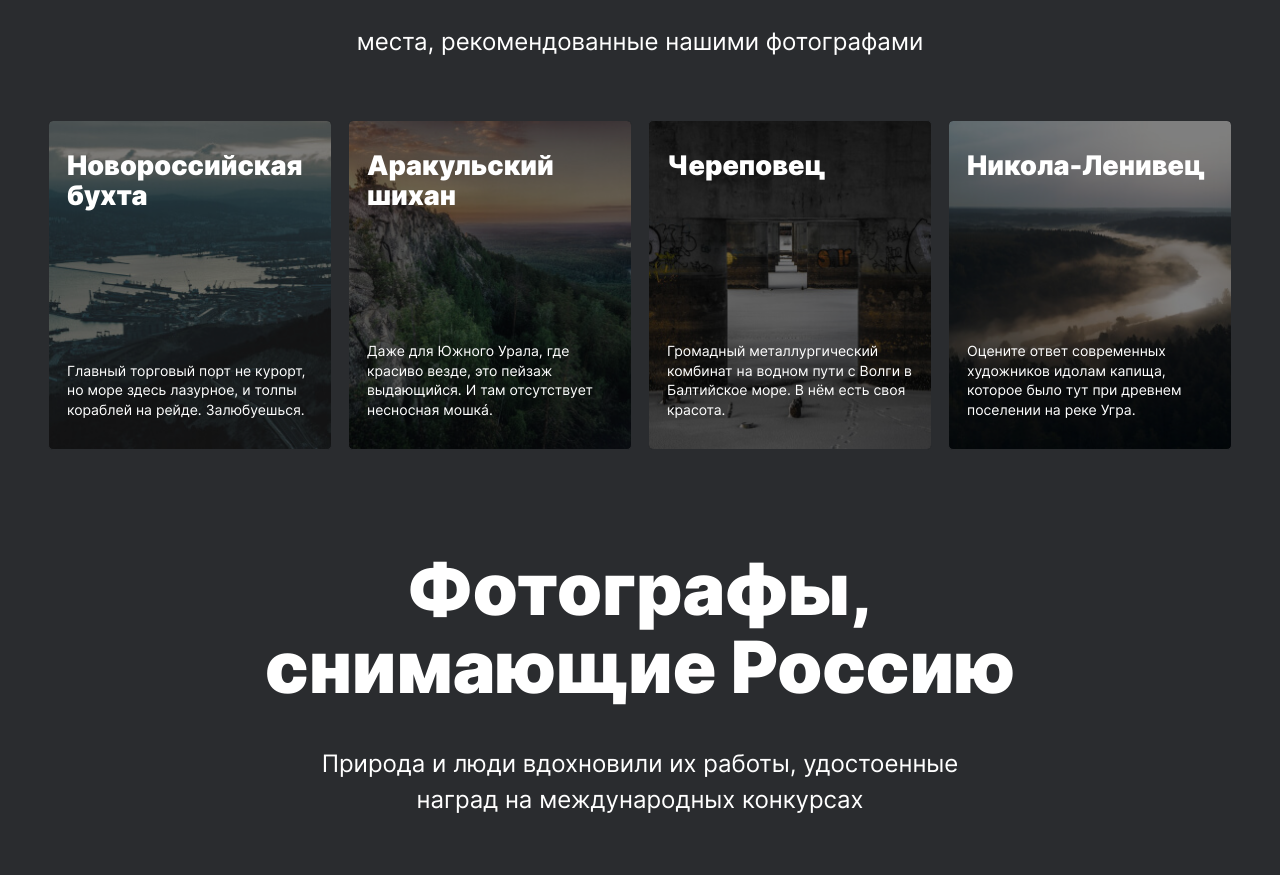
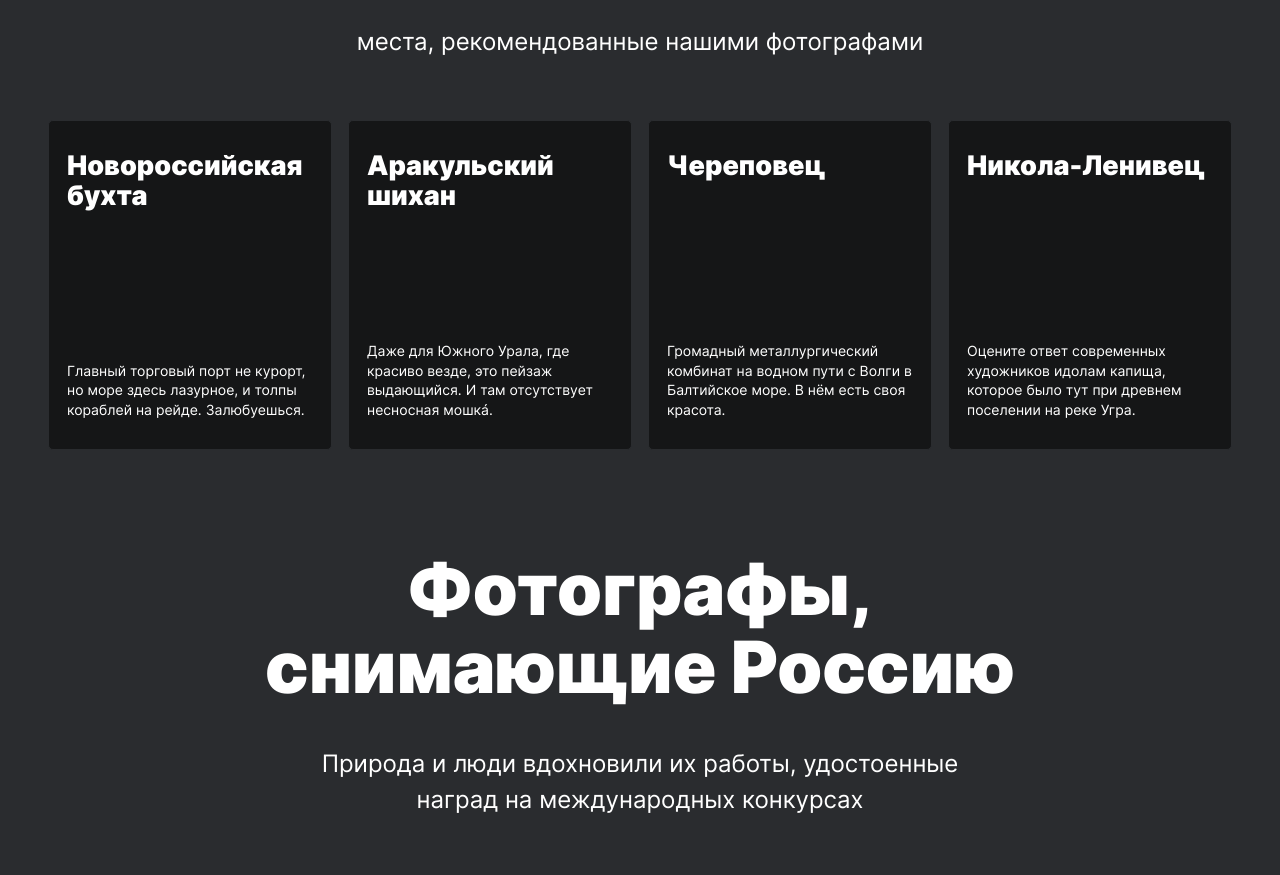
Before and after one commit to karpov2/Travel-in-Russia, a plain HTML site: page index.html in a window 1280 px wide. Shown: the part 6680-7555 px from the top of the page. Drawn offline with Linux system fonts and the light colour scheme; files whose address does not match are found by name.

Commit message:
10.09.2019

```diff
--- a/index.html
+++ b/index.html
@@ -167,24 +167,24 @@
                 <a class="additional__item" href="#">
                     <h3 class="additional__heading">Новороссийская бухта</h3>
                     <p class="additional__text">Главный торговый порт не курорт, но море здесь лазурное, и толпы кораблей на рейде. Залюбуешься.</p>
-                    <img class="additional__item-bg" src="./blocks/additional/__item-bg/additional__item-bg-1.jpg" alt="Новороссийская бухта, вид сверху">
+                    <div class="additional__item-bg"></div>
                 </a>
                 <a class="additional__item" href="#">
                     <h3 class="additional__heading">Аракульский шихан</h3>
                     <p class="additional__text">Даже для Южного Урала, где красиво везде, это пейзаж выдающийся. И там отсутствует несносная мошкá.</p>
-                    <img class="additional__item-bg" src="./blocks/additional/__item-bg/additional__item-bg-2.jpg" alt="Новороссийская бухта, вид сверху">
+                    <div class="additional__item-bg"></div>
                 </a>
                 <a class="additional__item" href="#">
                     <h3 class="additional__heading">Череповец</h3>
                     <p class="additional__text">Громадный металлургический комбинат на водном пути с Волги в Балтийское море. В нём есть своя красота.</p>
-                    <img class="additional__item-bg" src="./blocks/additional/__item-bg/additional__item-bg-3.jpg" alt="Новороссийская бухта, вид сверху">
+                    <div class="additional__item-bg"></div>
                 </a>
                 <a class="additional__item" href="#">
                     <h3 class="additional__heading">Никола-Ленивец</h3>
                     <p class="additional__text">Оцените ответ современных художников идолам капища, которое было тут при древнем поселении на реке Угра.</p>
-                    <img class="additional__item-bg" src="./blocks/additional/__item-bg/additional__item-bg-4.jpg" alt="Новороссийская бухта, вид сверху">
+                    <div class="additional__item-bg"></div>
                 </a>
-            </div>
+            </a>
         </section>
 
         <section class="comments">
```
